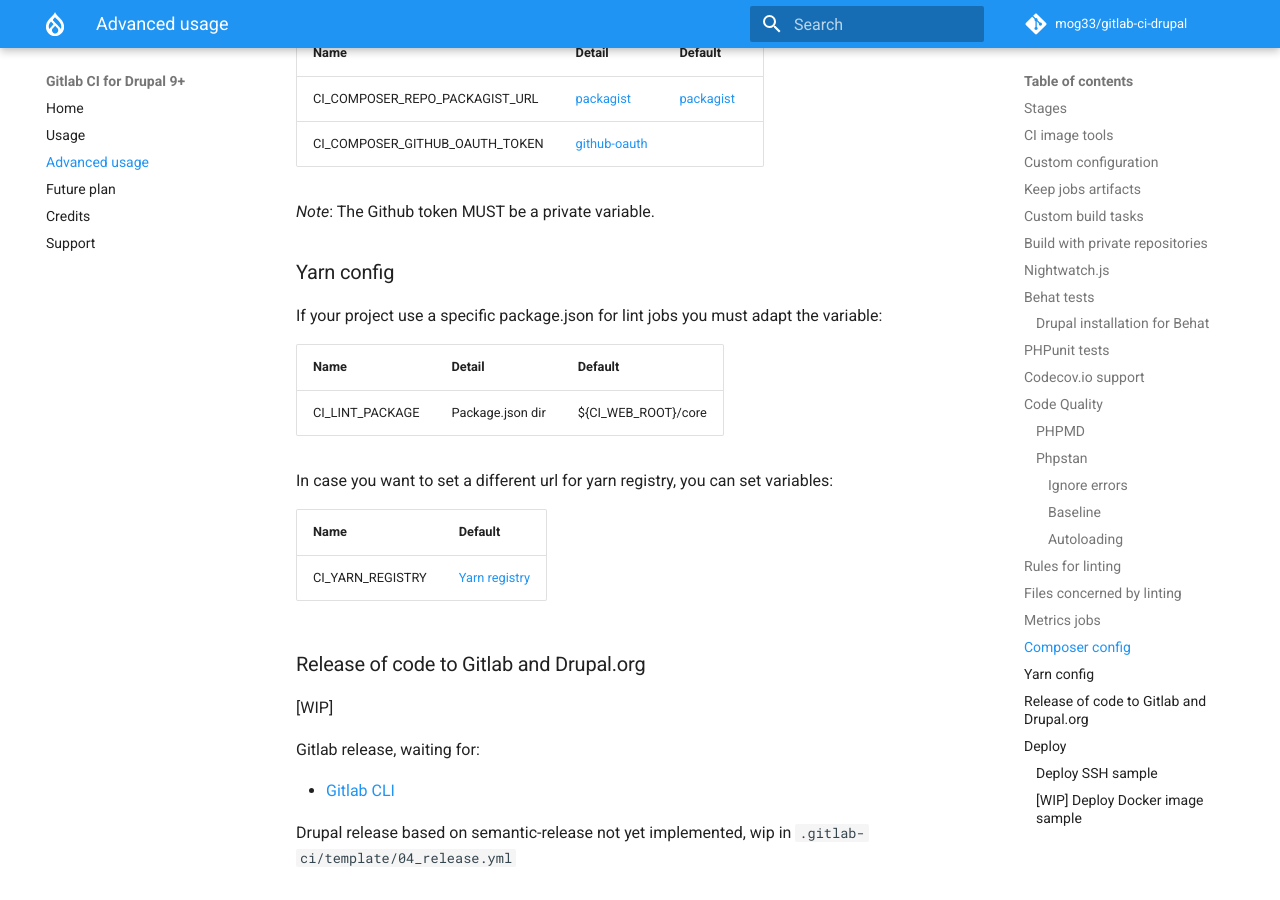
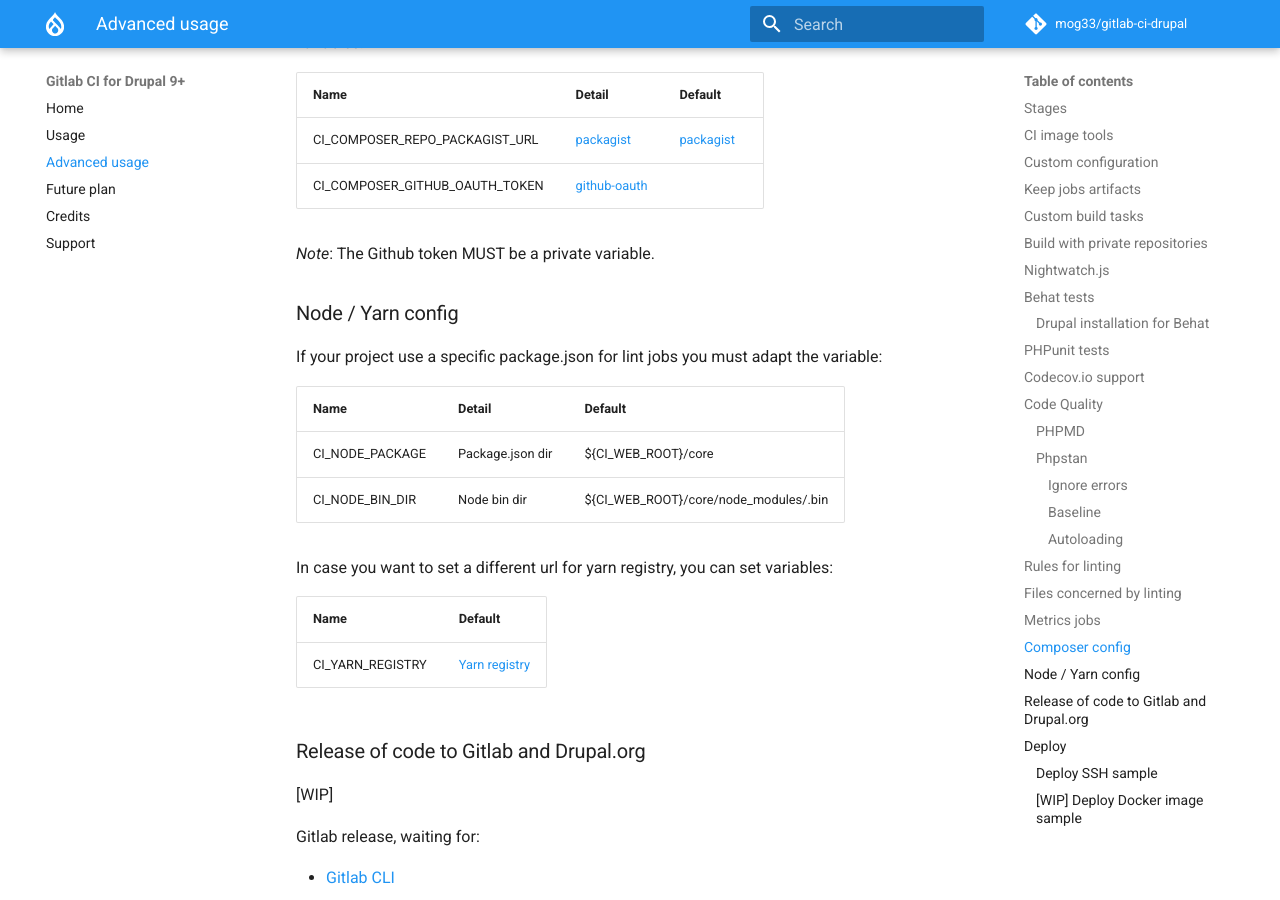
Before and after one commit to mogtofu33/gitlab-ci-drupal, an MkDocs documentation site: the page built from docs/advanced-usage.md, in a window 1280 px wide and 900 px high, scrolled down 8236 px. Built offline with MkDocs 1.6.1 and Material for MkDocs 9.7.7, drawn with Linux system fonts in a browser that asks for light colours; comment, search, counter and statistics services are not loaded; some of the changed text lies outside the part shown.

Commit message:
feat: node bin dir

```diff
--- a/docs/advanced-usage.md
+++ b/docs/advanced-usage.md
@@ -284,6 +284,8 @@ CI_CONFIG_ESLINT_IGNORE | ${CI_PROJECT_DIR}/.eslintignore
 CI_CONFIG_ESLINT_IGNORE_YAML | ${CI_PROJECT_DIR}/.eslintignore
 CI_CONFIG_STYLELINT_IGNORE | ${CI_PROJECT_DIR}/.stylelintignore
 
+If your project use specific `package.json` and Node bin dir, see variables for Node below.
+
 ### Files concerned by linting
 
 Space separated for multiple folders. Default is all custom code.
@@ -328,13 +330,14 @@ CI_COMPOSER_GITHUB_OAUTH_TOKEN | [github-oauth](https://getcomposer.org/doc/06-c
 
 _Note_: The Github token MUST be a private variable.
 
-### Yarn config
+### Node / Yarn config
 
 If your project use a specific package.json for lint jobs you must adapt the variable:
 
 Name | Detail | Default
 -|-|-
-CI_LINT_PACKAGE | Package.json dir | ${CI_WEB_ROOT}/core
+CI_NODE_PACKAGE | Package.json dir | ${CI_WEB_ROOT}/core
+CI_NODE_BIN_DIR | Node bin dir | ${CI_WEB_ROOT}/core/node_modules/.bin
 
 In case you want to set a different url for yarn registry, you can set variables:
 
```
Also changed, not shown: 3 other files.
